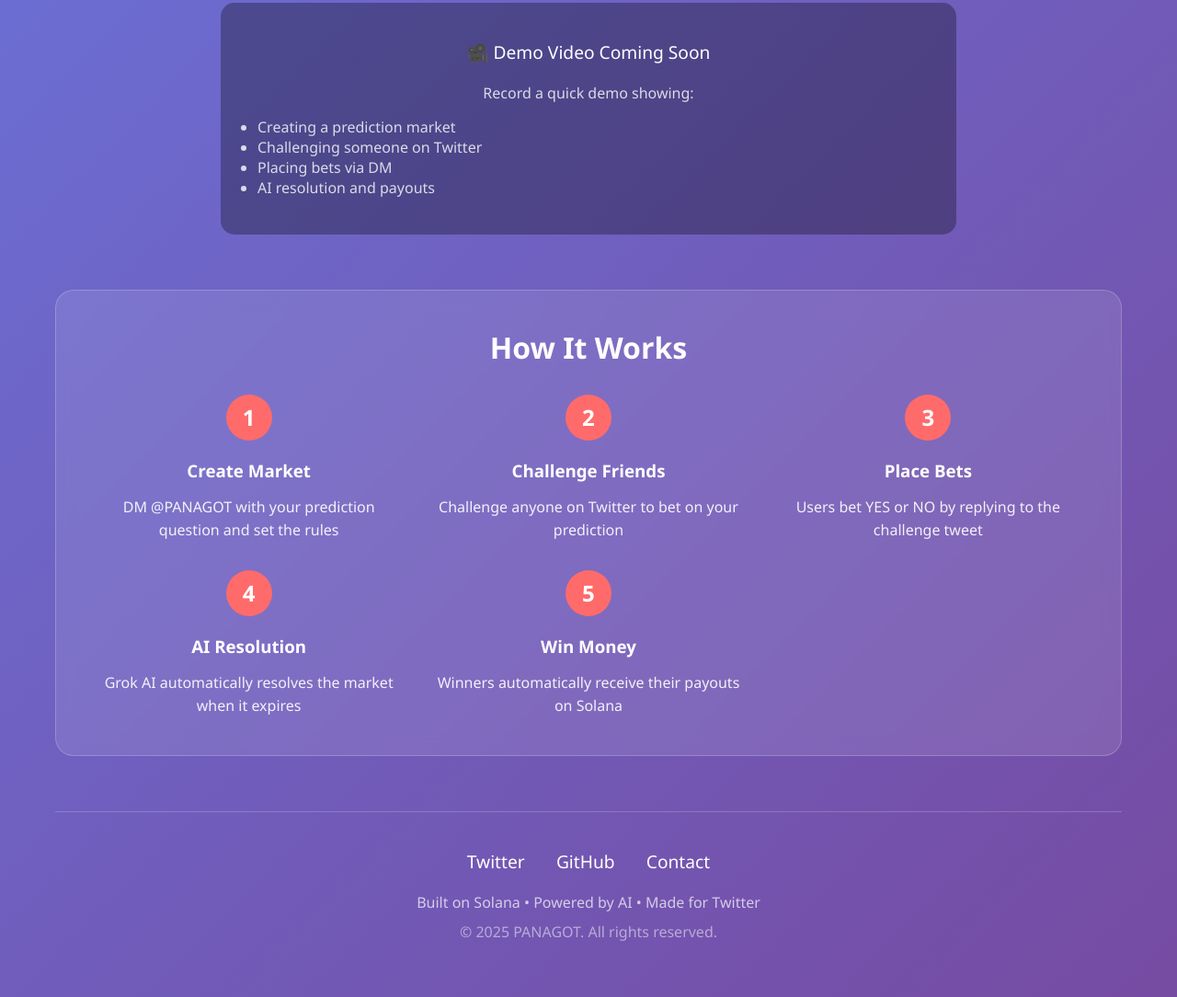
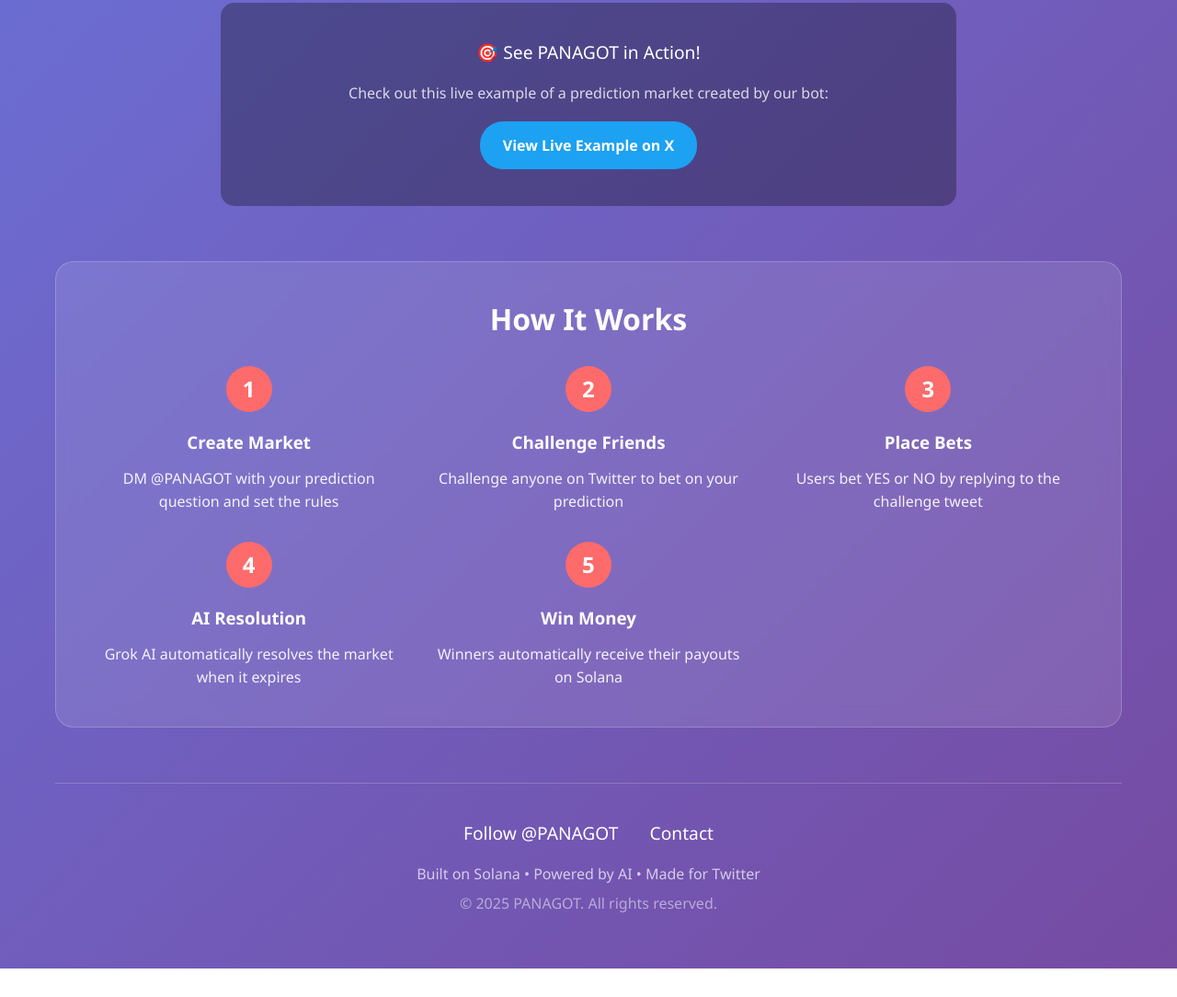
Before and after one commit to solanadevkit/TwitterPrediction, a plain HTML site: page index.html in a window 1280 px wide. Shown: the part 1200-2284 px from the top of the page at 92% size. After the commit the page ends 2253 px from the top, so only its background shows below. Drawn offline with Linux system fonts and the light colour scheme.

Commit message:
Add files via upload

```diff
--- a/index.html
+++ b/index.html
@@ -233,7 +233,7 @@
             <div class="competition-badge">🏆 dev.fun On-Chain App Jam Entry</div>
             <h1>Bet on Anything, Anywhere on Twitter</h1>
             <p>Create prediction markets, challenge friends, and win real money - all through Twitter DMs!</p>
-            <a href="https://twitter.com/PANAGOT" class="cta-button" target="_blank">Start Betting Now</a>
+            <a href="https://x.com/PANAGOT" class="cta-button" target="_blank">Start Betting Now</a>
         </div>
 
         <div class="features">
@@ -265,16 +265,13 @@
         <div class="demo-section">
             <h2>See It In Action</h2>
             <p style="margin-bottom: 30px; opacity: 0.9;">Watch how easy it is to create and bet on prediction markets</p>
-            <!-- Replace with your actual demo video -->
+            <!-- Live example of the bot in action -->
             <div style="background: rgba(0,0,0,0.3); border-radius: 15px; padding: 40px; margin: 0 auto; max-width: 800px;">
-                <p style="font-size: 1.2rem; margin-bottom: 20px;">🎥 Demo Video Coming Soon</p>
-                <p style="opacity: 0.8;">Record a quick demo showing:</p>
-                <ul style="text-align: left; margin-top: 15px; opacity: 0.8;">
-                    <li>Creating a prediction market</li>
-                    <li>Challenging someone on Twitter</li>
-                    <li>Placing bets via DM</li>
-                    <li>AI resolution and payouts</li>
-                </ul>
+                <p style="font-size: 1.2rem; margin-bottom: 20px;">🎯 See PANAGOT in Action!</p>
+                <p style="opacity: 0.8; margin-bottom: 20px;">Check out this live example of a prediction market created by our bot:</p>
+                <a href="https://x.com/solanadevkit/status/1959320710116970630" target="_blank" style="display: inline-block; background: #1da1f2; color: white; padding: 15px 25px; border-radius: 25px; text-decoration: none; font-weight: bold; transition: all 0.3s ease;">
+                    View Live Example on X
+                </a>
             </div>
         </div>
 
@@ -315,9 +312,8 @@
 
         <div class="footer">
             <div class="social-links">
-                <a href="https://twitter.com/PANAGOT" target="_blank">Twitter</a>
-                <a href="https://github.com/yourusername" target="_blank">GitHub</a>
-                <a href="mailto:your@email.com">Contact</a>
+                <a href="https://x.com/PANAGOT" target="_blank">Follow @PANAGOT</a>
+                <a href="https://x.com/PANAGOT" target="_blank">Contact</a>
             </div>
             <p style="opacity: 0.7;">Built on Solana • Powered by AI • Made for Twitter</p>
             <p style="opacity: 0.5; margin-top: 10px;">© 2025 PANAGOT. All rights reserved.</p>
```
